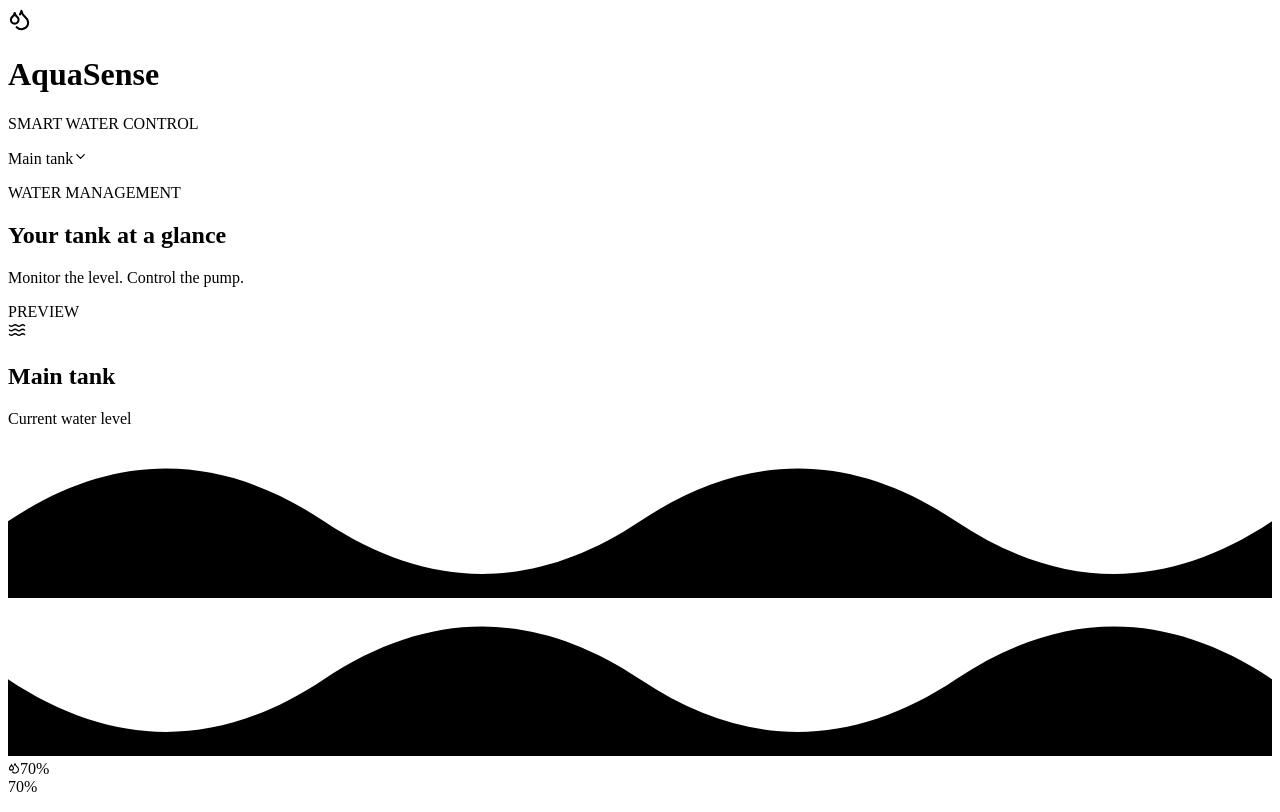
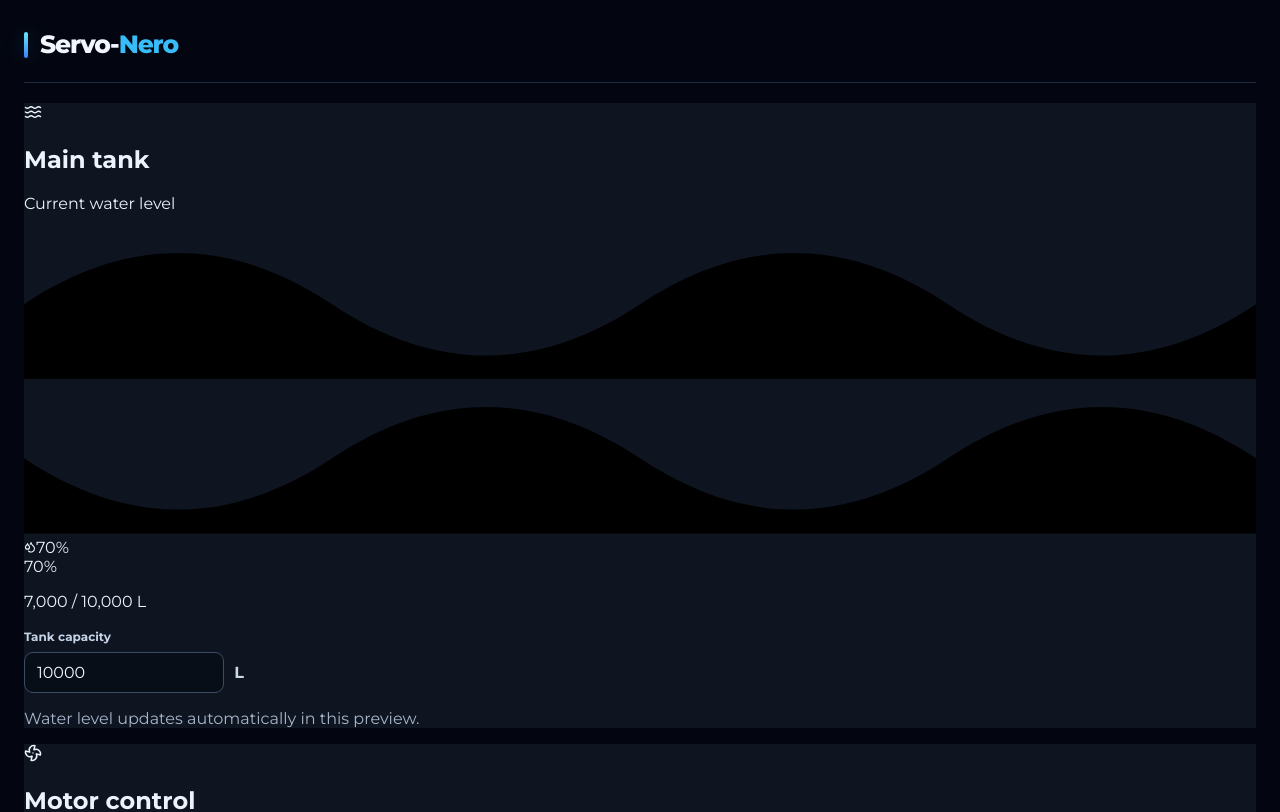
Before and after one commit to InverseDev/Servo-Nero, a React (Vite) app: page / in a window 1280 px wide. Shown: the top 812 px of the page. Built offline with nearby package versions, Linux system fonts and the light colour scheme; the HTML template or start-up script is replaced by a standard one.

Commit message:
changed design a bit, added manual tank capacity

```diff
--- a/src/App.jsx
+++ b/src/App.jsx
@@ -1,14 +1,14 @@
 import { useCallback, useEffect, useRef, useState } from 'react';
 import {
-  Activity,
   AlertTriangle,
   Check,
-  ChevronDown,
-  Droplets,
   Fan,
   Settings2,
   Waves,
   Zap,
+  Bell,
+  X,
+  Github,
 } from 'lucide-react';
 import WaterTank from './components/WaterTank.jsx';
 import LevelChart from './components/LevelChart.jsx';
@@ -25,7 +25,7 @@ function clamp(value, min, max) {
   return Math.min(max, Math.max(min, value));
 }
 
-function TankOverview({ level, startAt }) {
+function TankOverview({ level, startAt, capacity, onCapacityChange }) {
   return (
     <section className="card tank-card">
       <div className="section-heading tank-card-heading">
@@ -44,13 +44,25 @@ function TankOverview({ level, startAt }) {
           <div className="level-big-number">
             {Math.round(level)}<span>%</span>
           </div>
-          <p className="litre-reading">{Math.round(level * 100)} <span>/ 10,000 L</span></p>
+          <p className="litre-reading">{Math.round((level / 100) * capacity).toLocaleString()} <span>/ {capacity.toLocaleString()} L</span></p>
           <div className="level-progress-track" aria-label={`${Math.round(level)} percent full`}>
             <div className="level-progress-fill" style={{ width: `${level}%` }} />
           </div>
-          <div className="level-meta">
-            <span><span className="legend-dot" /> Tank capacity</span>
-            <strong>10,000 L</strong>
+          <div className="capacity-editor">
+            <label htmlFor="tank-capacity">Tank capacity</label>
+            <div className="capacity-input-wrap">
+              <input
+                id="tank-capacity"
+                type="number"
+                min="1"
+                max="100000000"
+                step="100"
+                value={capacity}
+                onChange={(event) => onCapacityChange(event.target.value)}
+                aria-label="Tank capacity in litres"
+              />
+              <span>L</span>
+            </div>
           </div>
           <p className="tank-helper">Water level updates automatically in this preview.</p>
         </div>
@@ -189,6 +201,27 @@ export default function App() {
   const [history, setHistory] = useState([86, 84, 82, 80, 77, 73, 69, 65, 62, 58, 54, 50, 46, 43, 39, 35, 31, 28, 24, 21, 40, 62, 82, 78, 68]);
   const [busy, setBusy] = useState(false);
   const [apiError, setApiError] = useState('');
+  const [capacity, setCapacity] = useState('10000');
+  const [notifications, setNotifications] = useState([]);
+  const [exitingNotificationIds, setExitingNotificationIds] = useState([]);
+  const previousLevelRef = useRef(null);
+  const notificationIdRef = useRef(0);
+
+  const addNotification = useCallback((title, message, kind = 'info') => {
+    const item = { id: ++notificationIdRef.current, title, message, kind, time: new Date().toLocaleTimeString([], { hour: '2-digit', minute: '2-digit' }) };
+    setNotifications((items) => [item, ...items].slice(0, 3));
+    if ('Notification' in window && Notification.permission === 'granted') {
+      new Notification(title, { body: message });
+    }
+  }, []);
+
+  const dismissNotification = useCallback((id) => {
+    setExitingNotificationIds((ids) => ids.includes(id) ? ids : [...ids, id]);
+    window.setTimeout(() => {
+      setNotifications((items) => items.filter((item) => item.id !== id));
+      setExitingNotificationIds((ids) => ids.filter((itemId) => itemId !== id));
+    }, 280);
+  }, []);
 
   useEffect(() => {
     let mounted = true;
@@ -208,6 +241,19 @@ export default function App() {
       });
     return () => { mounted = false; };
   }, []);
+
+  useEffect(() => {
+    const previous = previousLevelRef.current;
+    if (previous !== null) {
+      if (previous > startAt && level <= startAt) {
+        addNotification('Low water threshold reached', `Tank level is at ${Math.round(level)}%. The pump should start in automatic mode.`, 'low');
+      }
+      if (previous < stopAt && level >= stopAt) {
+        addNotification('Upper threshold reached', `Tank level is at ${Math.round(level)}%. The pump should stop in automatic mode.`, 'high');
+      }
+    }
+    previousLevelRef.current = level;
+  }, [level, startAt, stopAt, addNotification]);
 
   // Preview-only simulation: level rises while the pump is on and falls slowly
   // as water is used. Replace this timer with data from the real backend later.
@@ -300,40 +346,91 @@ export default function App() {
   }, [startAt]);
 
   return (
-    <main className="app-shell">
-      <header className="topbar">
-        <div className="brand-lockup">
-          <div className="brand-mark"><Droplets size={23} strokeWidth={2.2} /></div>
-          <div>
-            <h1>AquaSense</h1>
-            <p>SMART WATER CONTROL</p>
-          </div>
-        </div>
-        <div className="topbar-tank-select">
-          <span className="topbar-tank-dot" />
-          <span>Main tank</span>
-          <ChevronDown size={15} />
-        </div>
+    <main className="app-shell water-dashboard">
+      <style>{`
+        @import url('https://fonts.googleapis.com/css2?family=Montserrat:wght@400;500;600;700;800&display=swap');
+        :root { color-scheme: dark; background: #030610; }
+        html, body, #root { min-height: 100%; margin: 0; background: #030610 !important; }
+        .water-dashboard, .water-dashboard * { font-family: Montserrat, sans-serif !important; }
+        .water-dashboard { width: 100%; max-width: none; margin: 0; background: #030610 !important; color: #edf3fc; min-height: 100vh; padding: 22px 24px 22px; box-sizing: border-box; }
+        .water-dashboard .card { background: #0e1521 !important; border-color: #263346 !important; }
+        .water-dashboard .section-icon, .water-dashboard .pump-illustration { opacity: 1 !important; }
+        .water-dashboard svg { opacity: 1 !important; stroke-opacity: 1 !important; }
+        .water-dashboard .text-muted, .water-dashboard .mode-note, .water-dashboard .tank-helper,
+        .water-dashboard .threshold-control p, .water-dashboard .range-end-labels { color: #a7b6ca !important; }
+        .water-dashboard .servo-header { display: flex; align-items: center; min-height: 46px; margin: 0 0 20px; padding: 0 0 14px; border-bottom: 1px solid #1d2b43; }
+        .water-dashboard .servo-header h1 { margin: 0; color: #f1f6ff; font-size: 25px; line-height: 1.25; letter-spacing: -0.045em; font-weight: 800; }
+        .water-dashboard .servo-header h1 span { color: #38bdf8; }
+        .water-dashboard .servo-header-mark { width: 4px; height: 26px; margin-right: 12px; border-radius: 8px; background: linear-gradient(180deg, #67e8f9, #3b82f6); box-shadow: 0 0 18px #38bdf844; }
+        .water-dashboard .dashboard-grid { margin-top: 0; }
+        .water-dashboard .servo-footer { display: flex; justify-content: center; margin-top: 22px; padding-top: 14px; }
+        .water-dashboard .github-link { display: inline-flex; align-items: center; gap: 8px; color: #aebed4; text-decoration: none; font-size: 12px; font-weight: 600; transition: color 160ms ease; }
+        .water-dashboard .github-link:hover { color: #f1f6ff; }
+        .water-dashboard .github-link svg { color: #d9e4f5; }
+        @media (max-width: 640px) { .water-dashboard { padding: 18px 14px 20px; } .water-dashboard .servo-header { margin-bottom: 14px; } .water-dashboard .servo-header h1 { font-size: 23px; } }
+        .water-dashboard .capacity-editor { display: flex; flex-direction: column; gap: 8px; margin-top: 18px; }
+        .water-dashboard .capacity-editor label { color: #c6d3e5; font-size: 12px; font-weight: 700; }
+        .water-dashboard .capacity-input-wrap { display: flex; align-items: center; max-width: 220px; gap: 10px; }
+        .water-dashboard .capacity-input-wrap input { width: 100%; min-width: 0; background: #080e18; color: #f3f7ff; border: 1px solid #3b4b62; border-radius: 9px; padding: 10px 12px; font: inherit; outline: none; }
+        .water-dashboard .capacity-input-wrap input:focus { border-color: #38bdf8; box-shadow: 0 0 0 2px #38bdf833; }
+        .water-dashboard .capacity-input-wrap span { color: #cbd8e8; font-weight: 700; }
+        .water-dashboard .notification-stack { display: grid; gap: 8px; margin-bottom: 14px; }
+        .water-dashboard .notification-item { display: flex; align-items: flex-start; gap: 10px; background: #111c2b; border: 1px solid #34465e; border-left: 3px solid #38bdf8; padding: 12px 14px; border-radius: 10px; overflow: hidden; max-height: 140px; opacity: 1; transform: translateY(0); transition: opacity 240ms ease, transform 240ms ease, max-height 280ms ease, padding 280ms ease, border-width 280ms ease, margin 280ms ease; }
+        .water-dashboard .notification-item.is-exiting { opacity: 0; transform: translateY(-8px) scale(.985); max-height: 0; padding-top: 0; padding-bottom: 0; border-top-width: 0; border-bottom-width: 0; border-left-width: 0; margin-top: -8px; pointer-events: none; }
+        .water-dashboard .notification-item.low { border-left-color: #f59e0b; }
+        .water-dashboard .notification-item.high { border-left-color: #34d399; }
+        .water-dashboard .notification-copy { flex: 1; min-width: 0; }
+        .water-dashboard .notification-copy strong { display: block; font-size: 13px; color: #f4f7fb; }
+        .water-dashboard .notification-copy p { margin: 3px 0 0; color: #b6c4d8; font-size: 12px; line-height: 1.5; }
+        .water-dashboard .notification-copy time { display: block; margin-top: 5px; font-size: 10px; color: #8fa2bb; }
+        .water-dashboard .notification-dismiss { background: transparent; color: #cbd5e1; border: 0; padding: 2px; cursor: pointer; }
+        .water-dashboard .notification-heading { display: flex; align-items: center; gap: 8px; margin: 0 0 8px; font-size: 13px; font-weight: 700; color: #cbd8e8; }
+        .water-dashboard .compact-error { margin-bottom: 12px; }
+        .water-dashboard .mode-option, .water-dashboard .pump-switch { opacity: 1 !important; }
+        @media (max-width: 640px) { .water-dashboard .capacity-input-wrap { max-width: 100%; } }
+      `}</style>
+
+      <header className="servo-header">
+        <span className="servo-header-mark" aria-hidden="true" />
+        <h1>Servo-<span>Nero</span></h1>
       </header>
 
-      <div className="page-intro">
-        <div>
-          <p className="eyebrow">WATER MANAGEMENT</p>
-          <h2>Your tank at a glance</h2>
-          <p className="intro-subtitle">Monitor the level. Control the pump.</p>
-        </div>
-        <div className="current-reading"><span className="reading-pulse" /> PREVIEW</div>
-      </div>
+      {apiError && <div className="error-banner compact-error" role="status"><AlertTriangle size={15} /> {apiError}</div>}
 
-      {apiError && <div className="error-banner" role="status"><AlertTriangle size={15} /> {apiError}</div>}
+      {notifications.length > 0 && (
+        <section className="notification-stack" aria-live="polite" aria-label="Tank notifications">
+          <div className="notification-heading"><Bell size={15} /> Notifications</div>
+          {notifications.map((item) => (
+            <div className={`notification-item ${item.kind} ${exitingNotificationIds.includes(item.id) ? 'is-exiting' : ''}`} key={item.id}>
+              <AlertTriangle size={17} />
+              <div className="notification-copy">
+                <strong>{item.title}</strong>
+                <p>{item.message}</p>
+                <time>{item.time}</time>
+              </div>
+              <button className="notification-dismiss" type="button" aria-label="Dismiss notification" onClick={() => dismissNotification(item.id)}><X size={15} /></button>
+            </div>
+          ))}
+        </section>
+      )}
 
       <div className="dashboard-grid">
-        <TankOverview level={level} startAt={startAt} />
+        <TankOverview
+          level={level}
+          startAt={startAt}
+          capacity={Math.max(1, Number(capacity) || 1)}
+          onCapacityChange={(value) => setCapacity(value.replace(/[^0-9]/g, '').slice(0, 9))}
+        />
         <MotorCard motorOn={motorOn} mode={mode} onToggleMotor={handleMotorToggle} onSetMode={handleModeChange} busy={busy} />
         <ThresholdCard startAt={startAt} stopAt={stopAt} onStartChange={handleStartChange} onStopChange={handleStopChange} />
         <LevelChart history={history} currentLevel={level} />
       </div>
-      <footer className="page-footer"><span className="footer-watermark"><Activity size={13} /> AQUASENSE</span><span>Prototype interface · values are simulated</span></footer>
+      <footer className="servo-footer">
+        <a className="github-link" href="https://github.com/InverseDev/Servo-Nero" target="_blank" rel="noreferrer">
+          <Github size={16} strokeWidth={2.2} />
+          <span>View on GitHub</span>
+        </a>
+      </footer>
     </main>
   );
 }
```
